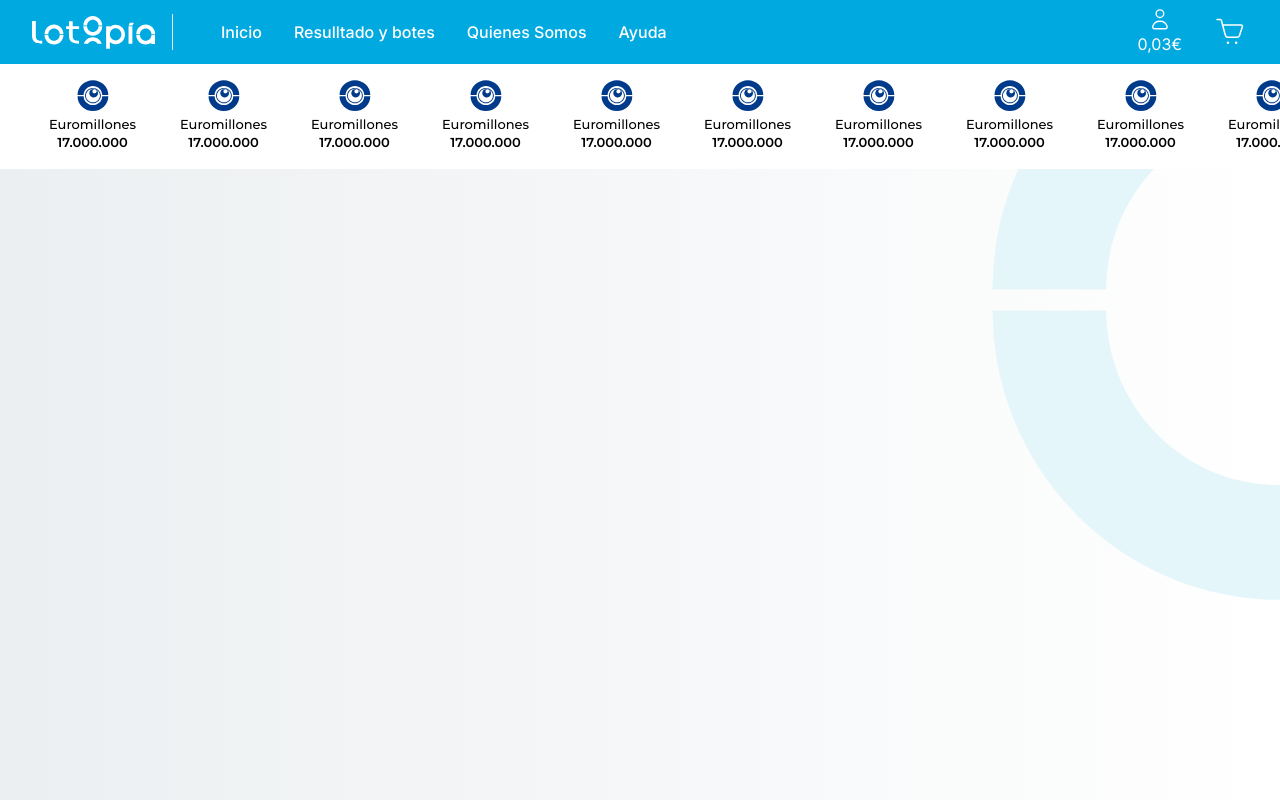
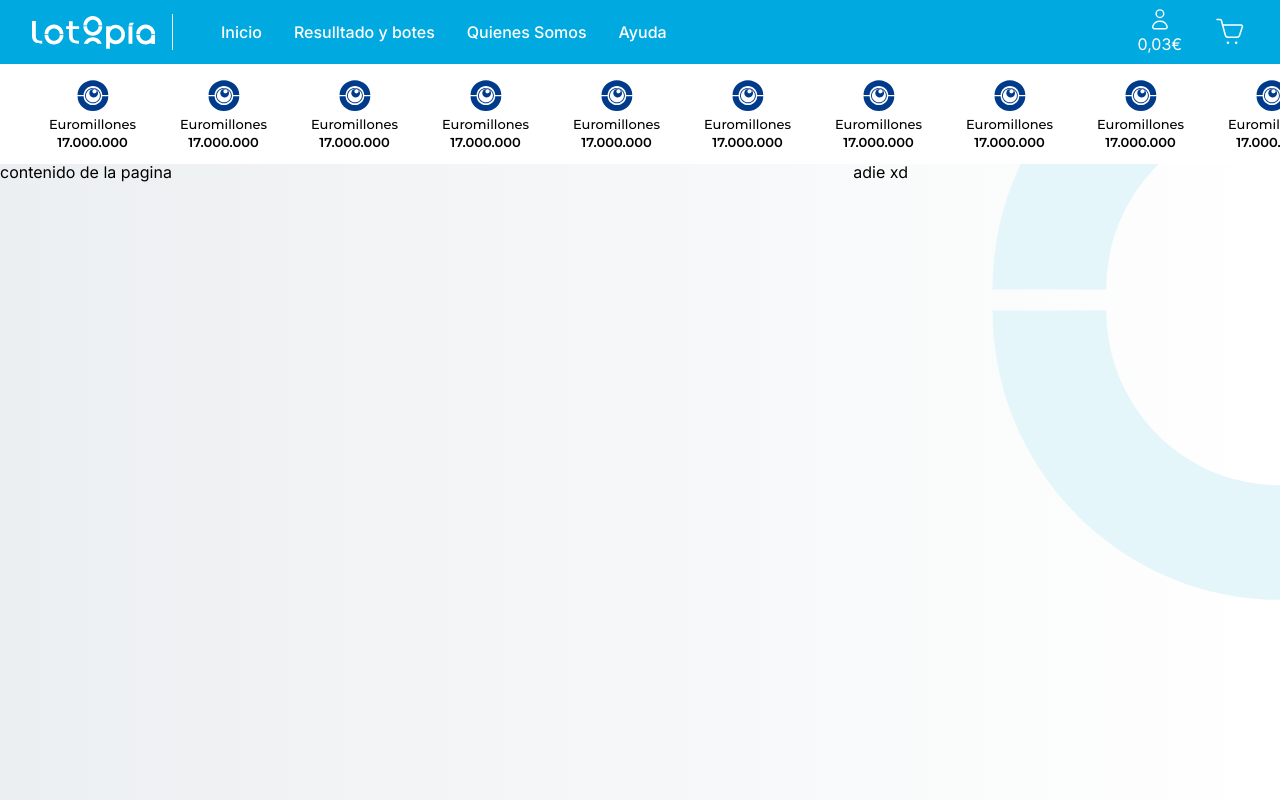
Before and after one commit to angeleesc/pulpo-line-challenger-2, a Next.js app: page / in a window 1280 px wide. Built offline with nearby package versions, Linux system fonts and the light colour scheme.

Commit message:
dontenido de la pagina

```diff
--- a/src/app/(siteLayout)/layout.tsx
+++ b/src/app/(siteLayout)/layout.tsx
@@ -2,6 +2,7 @@
 import Navbar from "../component/Navbar/Navbar";
 import Productab from "../component/tabs/pproduc-tab/Productab";
 import Image from "next/image";
+import AsideMenu from "../component/aside-menu/AsideMenu";
 
 export default function SiteLayOut({
   children,
@@ -14,13 +15,17 @@
         <Navbar />
         <Productab />
       </header>
-
-
-        <img src={"/circle.svg"} alt="mani-bg" className="fixed right-[-300px] w-[600px] h-[600px] top-0" />
-
-
-
-      {children}
+      <img
+        src={"/circle.svg"}
+        alt="mani-bg"
+        className="fixed right-[-300px] w-[600px] h-[600px] top-0"
+      />
+      <div className="mt-[160px] w-full flex items-start">
+        <div className="w-4/6">{children}</div>
+        <div className="w-2-6">
+          <h3>adie xd</h3>
+        </div>
+      </div>
     </>
   );
 }
--- a/src/app/(siteLayout)/page.tsx
+++ b/src/app/(siteLayout)/page.tsx
@@ -3,7 +3,7 @@
 export default function Home() {
   return (
     <main className="">
-      <h3>pagina de la pagina principal</h3>
+      <h3>contenido de la pagina</h3>
     </main>
   );
 }
--- /dev/null
+++ b/src/app/component/aside-menu/AsideMenu.tsx
@@ -0,0 +1,9 @@
+import React from 'react'
+
+export default function AsideMenu() {
+  return (
+    <aside className='w-330px bg-purple-300 fixed bottom-0 top-[160px] right-0' >
+        <h3>Contenido de calidad</h3>
+    </aside>
+  )
+}
--- a/src/app/component/tabs/pproduc-tab/Productab.tsx
+++ b/src/app/component/tabs/pproduc-tab/Productab.tsx
@@ -72,7 +72,7 @@
   }, []);
 
   return (
-    <div className="flex overflow-x-auto px-[27px] bg-white">
+    <div className="flex overflow-x-auto px-[27px] bg-white h-[100px]">
      {
       productState?.map((item, i)=><ProducItemCard key={`product-img-${i}`} item={item}  />)
      }
```
